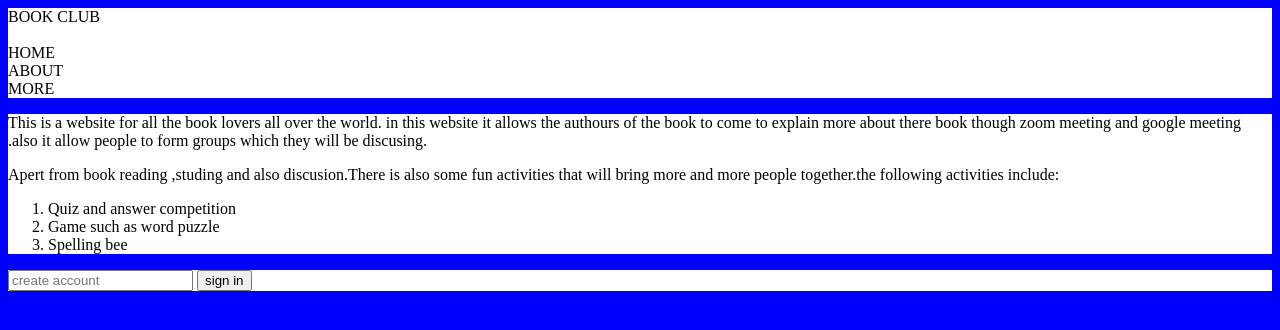
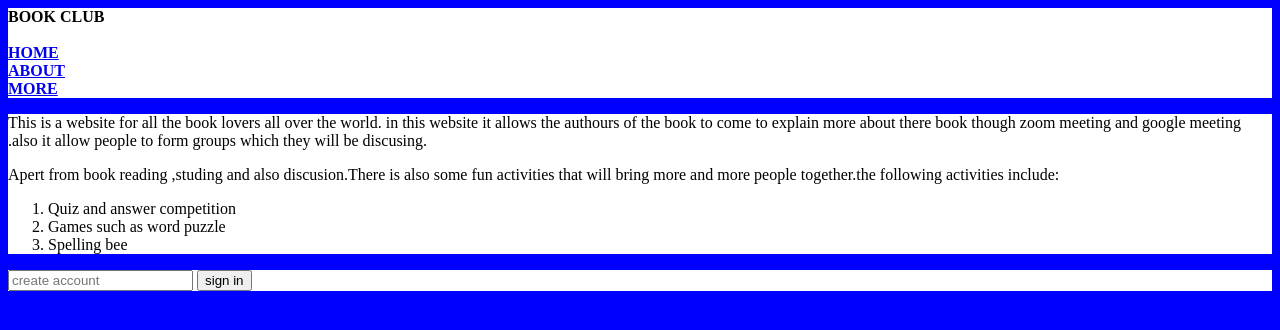
Before and after one commit to Emmanuel-otieno/BOOK-Club, a plain HTML site: page book.html in a window 1280 px wide. Drawn offline with Linux system fonts and the light colour scheme.

Commit message:
BOOK CLUB

```diff
--- a/book.html
+++ b/book.html
@@ -12,9 +12,9 @@
         <div id=nav>
             <nav>
                 <ul>
-                    <li>HOME</li>
-                    <li>ABOUT</li>
-                    <li>MORE</li>
+                    <li><a href="home">HOME</a></li>
+                    <li><a href ="about">ABOUT</a></a></li>
+                    <li><a href ="more">MORE</a></li>
                 </ul>
             </nav>
         </div>
@@ -29,7 +29,7 @@
       bring more and more people together.the following activities include:
       <ol>
           <li>Quiz and answer competition</li>
-          <li>Game such as word puzzle</li>
+          <li>Games such as word puzzle</li>
           <li>Spelling bee</li>
       </ol>
  </p>
--- a/styles.css
+++ b/styles.css
@@ -3,13 +3,14 @@ body{
 }
 header{
     background-color: white;
-    font-style: bold;
+    font-weight: bold;
 }
 h1{
     color: green;
 }
 ul{
     display: inline;
+    flex-direction: row;
 }
 main{
     background-color: white;
@@ -20,5 +21,5 @@ main{
 footer{
     background-color: white;
     color:red;
-    font-style: bold;
+    font-weight: bold;
 }
```
